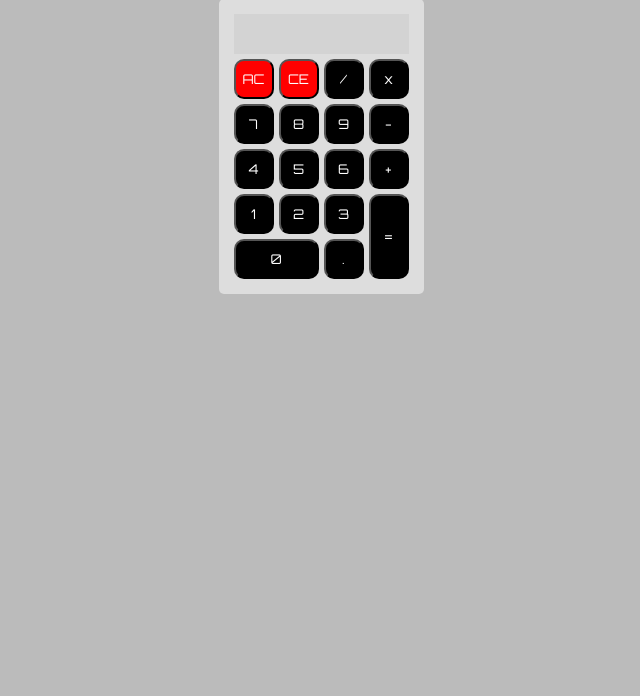
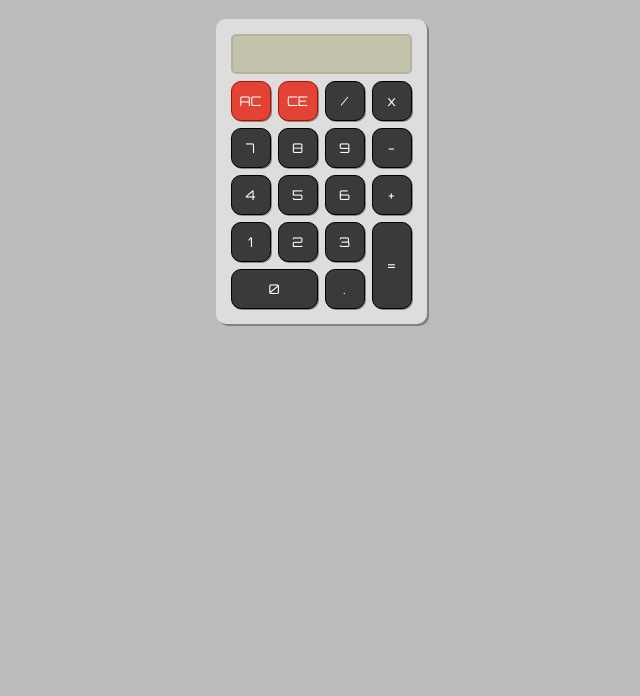
Before and after one commit to dominicfraser/JSCalc, a plain HTML site: page index.html in a window 1280 px wide. Shown: the part 104-800 px from the top of the page, without its empty margins (319-959 px from the left). Drawn offline with Linux system fonts and the light colour scheme.

Commit message:
Updated css layout and removed semicolons

```diff
--- a/calculator.js
+++ b/calculator.js
@@ -12,8 +12,8 @@ class Calculator {
     this.currentEntry += key //concats it to string for multiple numbers
     console.log("currentEntry", this.currentEntry)
 
-    let el = document.getElementById("display");
-    el.innerText = this.currentEntry;
+    let el = document.getElementById("display")
+    el.innerText = this.currentEntry
   }
 
   selectOperand(op) {
@@ -26,22 +26,26 @@ class Calculator {
       console.log("runningTotal", this.runningTotal)
       console.log("currentEntry", this.currentEntry)
 
-      let el = document.getElementById("display");
-      el.innerText = this.currentEntry;
+      let el = document.getElementById("display")
+      el.innerText = this.pendingOperator
+
     } else {
       if (op !== "=") {
         // if its the not the first time the operand has been pressed then start the operation, unless it is = in which case update the display
         this.performOperation()
         this.pendingOperator = op
-        let el = document.getElementById("display");
-        el.innerText = this.runningTotal;
+
+        let el = document.getElementById("display")
+        el.innerText = this.pendingOperator
+
       } else {
         //this.displayedTotal = this.runningTotal += parseFloat(this.currentEntry)
         this.performOperation()
         this.displayedTotal = this.runningTotal
         console.log("displayedTotal", this.displayedTotal)
-        let el = document.getElementById("display");
-        el.innerText = this.displayedTotal;
+
+        let el = document.getElementById("display")
+        el.innerText = this.displayedTotal
       }
     }
   }
@@ -53,13 +57,17 @@ class Calculator {
       this.currentEntry = ""
       this.displayedTotal = 0
       this.firstEntry = true
-      let el = document.getElementById("display");
-      el.innerText = this.displayedTotal;
+
+      let el = document.getElementById("display")
+      el.innerText = this.displayedTotal
+
     } else if (c === "CE") {
       if (this.currentEntry === "") {
         this.pendingOperator = ""
-        let el = document.getElementById("display");
-        el.innerText = this.currentEntry;
+
+        let el = document.getElementById("display")
+        el.innerText = this.currentEntry
+
       } else {
         this.currentEntry = ""
       }
--- a/main.css
+++ b/main.css
@@ -3,29 +3,34 @@ body {
 }
 
 h1 {
-  padding: 10px;
+  padding: 20px;
   text-align: center;
   font-family: Orbitron, sans-serif;
 }
 
 .wrapper {
   background-color: #dddddd;
+  box-shadow: 2px 2px gray;
   padding: 15px;
-  border-radius: 5px;
-  width: 175px;
+  border-radius: 10px;
+  width: 181px;
   margin: auto;
   display: grid;
   grid-template-columns: repeat(4, 40px);
   grid-template-rows: repeat(6, 40px);
-  grid-gap: 5px;
+  grid-gap: 7px;
 }
 
 .display {
   grid-column: 1 / -1;
-  background-color: #D3D3D3;
-  padding: 0px;
+  grid-row-gap: 10px;
+  background-color: #c3c2ab;
+  border: 2px solid #b4b39d;
+  border-radius: 5px;
+  padding-bottom: 10px;
   text-align: right;
   font-family: Orbitron, sans-serif;
+  font-size: 18px;
 }
 
 .zero-btn-span {
@@ -37,15 +42,23 @@ h1 {
 }
 
 .btn-color {
-  background-color: black;
+  background-color: #3a3a3a;
   color: white;
   border-radius: 10px;
+  border: solid 1px black;
   font-family: Orbitron, sans-serif;
+  box-shadow: 1px 1px #888888;
 }
 
 .btn-color-clear {
-  background-color: red;
+  background-color: #E34234;
   color: white;
   border-radius: 10px;
+  border: solid 1px #A91101;
   font-family: Orbitron, sans-serif;
+  box-shadow: 1px 1px #888888;
 }
+
+button:focus {
+  outline:0;
+}
```
